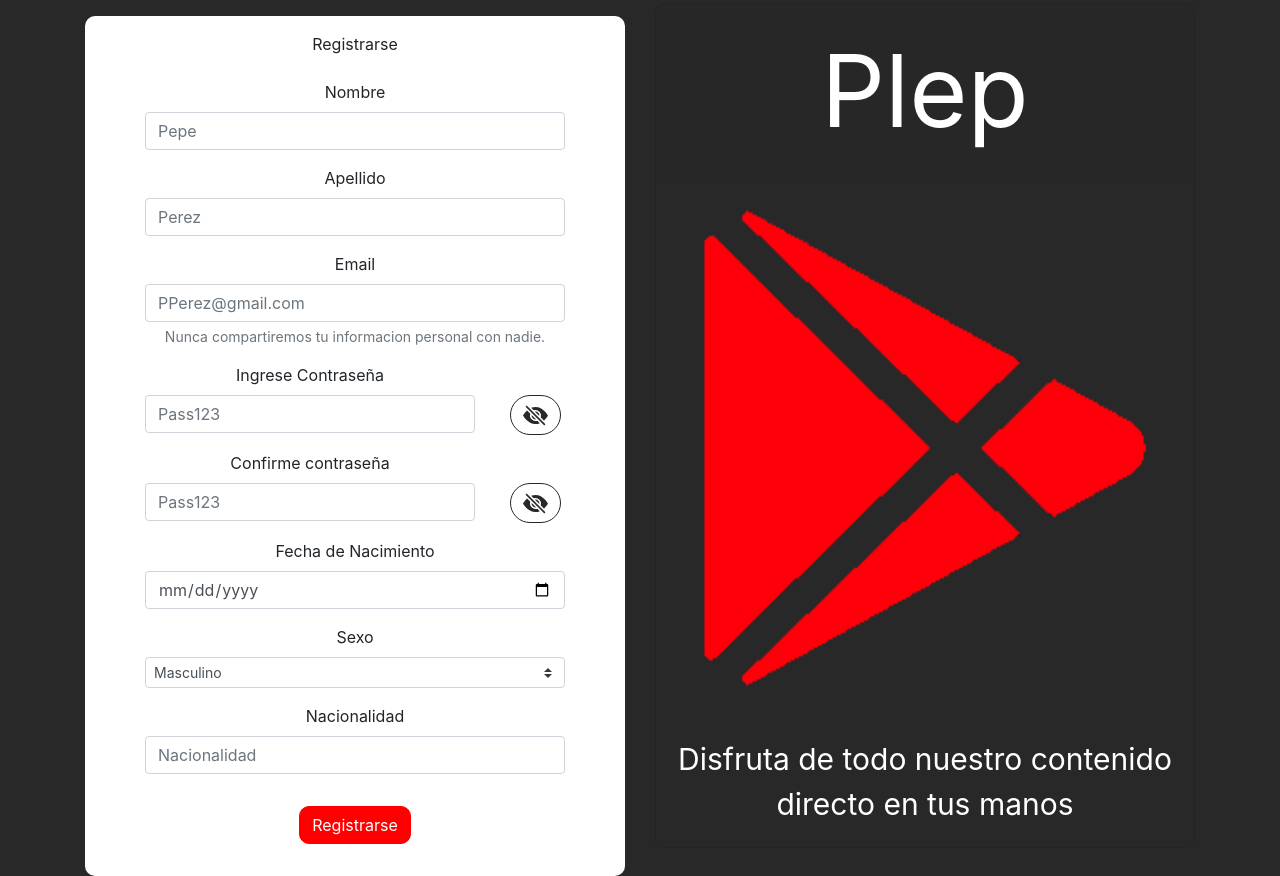
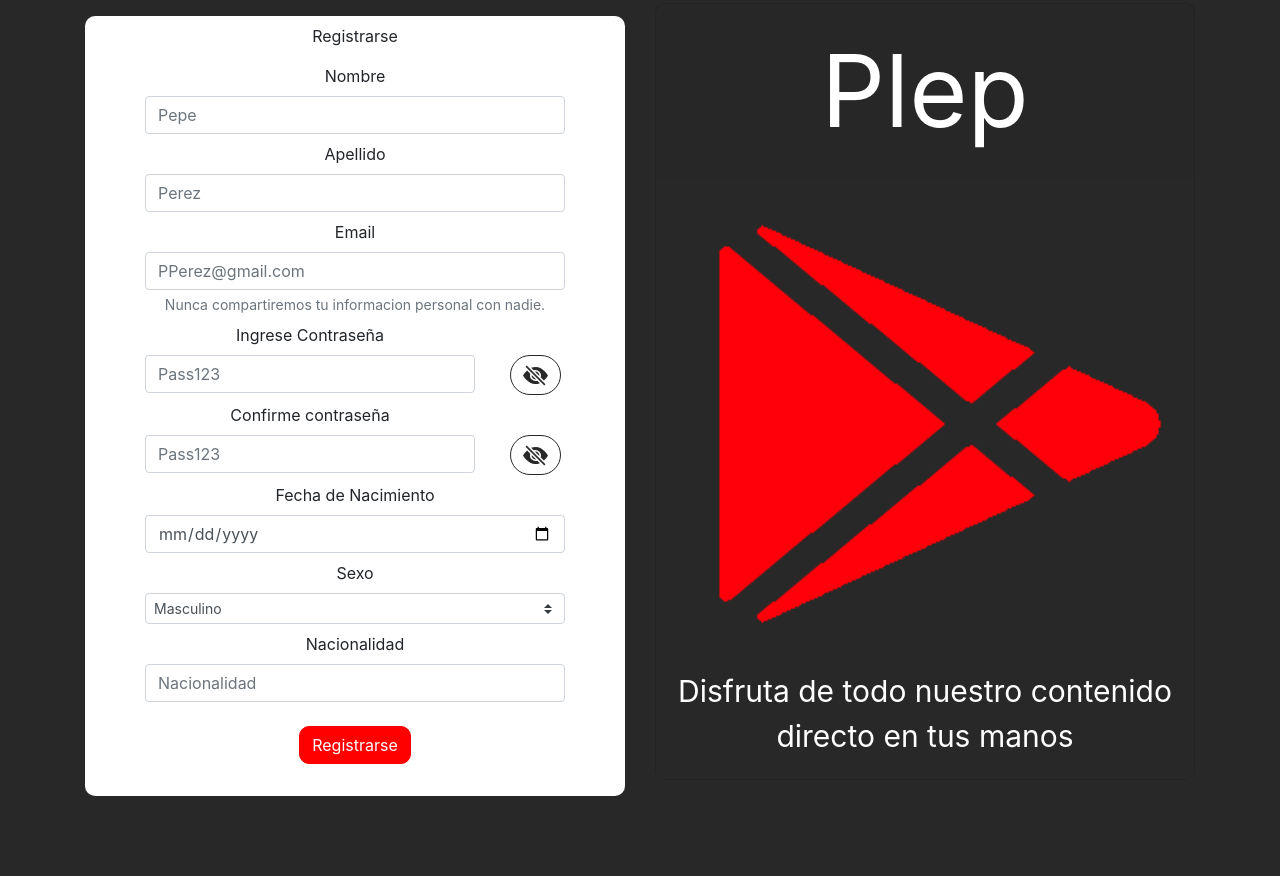
Before and after one commit to AndresGamboaBaldi/Plep-ui, a React (Create React App) app: page /register in a window 1280 px wide. After the commit the page ends 800 px from the top, so only its background shows below. Built offline with nearby package versions, Linux system fonts and the light colour scheme.

Commit message:
Changed Scales for loggin and register

```diff
--- a/src/components/Register/Register.css
+++ b/src/components/Register/Register.css
@@ -8,21 +8,21 @@
 .btn-registrarse{
     background-color: red !important;
     border-color: red !important;
-    margin: 1rem;
+    margin: 0.5rem;
     margin-bottom: 2rem;
     border-radius: 10px !important;
 }
 
 
 .labels{
-    margin-top: 1rem;
+    margin-top: 0.5rem;
 }
 
 .btn-showHide{
     border-color: #282828 !important;
     background-color: white !important;
     border-radius: 30px !important;
-    margin-top: 3rem;
+    margin-top: 2.5rem;
 }
 
 .icons{
--- a/src/components/WellcomeDisplay/WellcomeDisplay.css
+++ b/src/components/WellcomeDisplay/WellcomeDisplay.css
@@ -25,3 +25,7 @@
     background-color: #282828 !important;
     border-color: #282828;
 }
+
+.image{
+    height: 450px !important;
+}
--- a/src/components/WellcomeDisplay/WellcomeDisplay.js
+++ b/src/components/WellcomeDisplay/WellcomeDisplay.js
@@ -6,7 +6,7 @@ export default function WellcomeDisplay(){
     return(
         <Card className="text-center cardDisplay">
             <Card.Header className="headerDisplay">Plep</Card.Header>
-            <Card.Img src={process.env.PUBLIC_URL + '/play-icon.png'} />
+            <Card.Img src={process.env.PUBLIC_URL + '/play-icon.png'} className="image"/>
             <Card.Body className="bodyDisplay">Disfruta de todo nuestro contenido directo en tus manos</Card.Body>
         </Card>
     );
```
